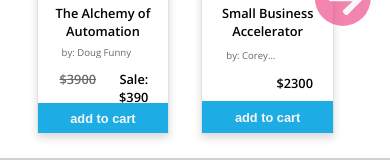
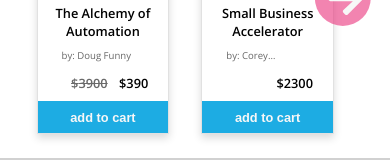
Before and after one commit to asantono/e-commerce, a React (Create React App) app: page / in a window 390 px wide. Shown: the part 604-764 px from the top of the page. Built offline with nearby package versions, Linux system fonts and the light colour scheme.

Commit message:
sale price for mobile

```diff
--- a/src/components/courseSlider/CourseSlider.js
+++ b/src/components/courseSlider/CourseSlider.js
@@ -66,7 +66,7 @@ const CourseSlider = () => {
               <span className="course-slider__course--bottom--strike">
                 ${el.price}
               </span>
-              {"   "}Sale: ${el.price * sale}
+              {"   "}${el.price * sale}
             </div>
           ) : (
             <div className="course-slider__course--bottom--price">
--- a/src/scss/_course-slider.scss
+++ b/src/scss/_course-slider.scss
@@ -89,7 +89,7 @@
         font-size: 1.6rem;
         text-decoration: line-through;
         color: $color-grey-dark;
-        margin-right: 2.5rem;
+        margin: 1rem;
       }
       &--button {
         height: 4rem;
--- a/src/styles/main.css
+++ b/src/styles/main.css
@@ -270,7 +270,7 @@ body {
         font-size: 1.6rem;
         text-decoration: line-through;
         color: #696969;
-        margin-right: 2.5rem; }
+        margin: 1rem; }
       .course-slider__course--bottom--button {
         height: 4rem;
         margin-top: auto;
```
